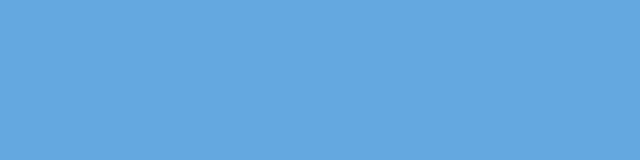
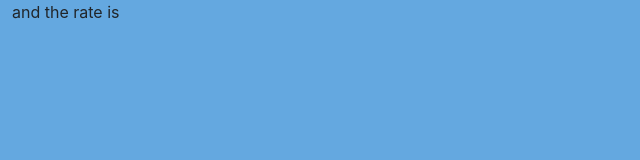
Before and after one commit to danielkarl888/GlassBook, a React (Create React App) app: page /main in a window 1280 px wide. Before the commit this address had no page. Shown: the top 160 px of the page, without its empty margins (0-640 px from the left). Built offline with nearby package versions, Linux system fonts and the light colour scheme.

Commit message:
start of main page

```diff
--- a/src/FormStartScreen.js
+++ b/src/FormStartScreen.js
@@ -1,14 +1,17 @@
 import LoginPage from './LoginPage';
 import React from 'react';
 import RegisterPage from './RegisterPage';
+import MainPage from './MainPage';
 import { BrowserRouter, Route, Routes } from 'react-router-dom';
-function FormStartScreen () {
+function FormStartScreen() {
   return (
     <>
       <BrowserRouter>
         <Routes>
-              <Route path="/" element={<LoginPage/>}></Route>
-              <Route path="/regi" element={<RegisterPage/>}></Route>
+          <Route path="/" element={<LoginPage />}></Route>
+          <Route path="/regi" element={<RegisterPage />}></Route>
+          <Route path="/main" element={<MainPage />}></Route>
+
         </Routes>
       </BrowserRouter>
     </>
--- a/src/LinkToChat.js
+++ b/src/LinkToChat.js
@@ -1,12 +1,12 @@
 import { Link } from "react-router-dom";
 
 function LinkToChat() {
-    return(
+    return (
         <>
             <div className="row">
                 <div className="col-3">
                 </div>
-        <Link className="col-6 text-center" to='/chat'>
+                <Link className="col-6 text-center" to='/main'>
                     <button type="submit" className="btn btn-primary btn-karl fs-4 m-3" id="login-btn">
                         <i className="bi bi-chat-left-dots-fill"></i> Login</button>
                 </Link>
--- a/src/LoginPage.js
+++ b/src/LoginPage.js
@@ -111,8 +111,6 @@ function LoginPage() {
                     </div>
 
                     {isValidUser(newUser) ? <LinkToChat /> : null}
-
-
                 </div>
             </form>
             <div className="col-2"></div>
--- /dev/null
+++ b/src/MainPage.js
@@ -0,0 +1,21 @@
+import { Link } from "react-router-dom";
+import { useState } from 'react';
+import userList from './ManagingUsersList/userList';
+import LinkToChat from "./LinkToChat";
+import activeUser from "./ManagingUsersList/activeUser"
+
+function MainPage() {
+    return (
+        <div>
+            {activeUser.comments.map(comment => (
+                <div>
+                    <p>{comment.comment_txt} and the rate is {comment.rate}</p>
+                </div>
+            ))}
+        </div>
+    )
+
+
+
+}
+export default MainPage;
--- a/src/ManagingUsersList/userList.js
+++ b/src/ManagingUsersList/userList.js
@@ -1,6 +1,8 @@
 const userList = [{
     user_name: 'daniel', user_id: 1, password: 'daniel1', country: 'USA', age: 25,
-    comments: [{ comment_id: "1", date: "12/12/22", comment_txt: "1st comment", rate: "4", book_id: "3" }]
+    comments: [{ comment_id: "1", date: "12/12/22", comment_txt: "1st comment", rate: "4", book_id: "3" },
+    { comment_id: "2", date: "15/12/22", comment_txt: "2nd comment", rate: "1", book_id: "4" }
+    ]
 },
 
 
```
Lines whose indentation alone changed are shown as unchanged.
